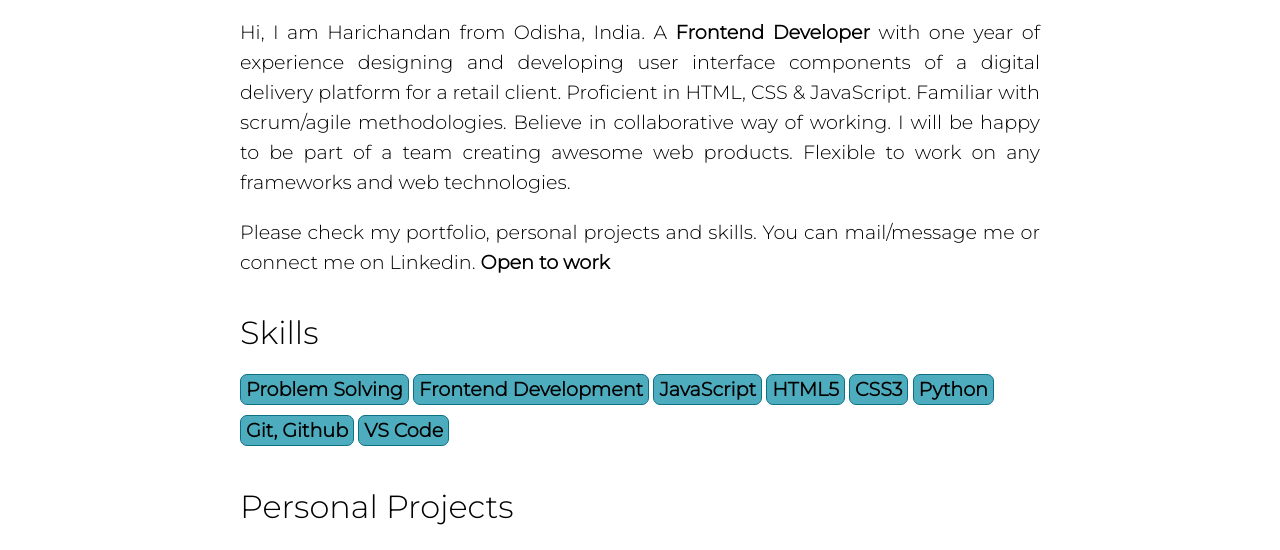
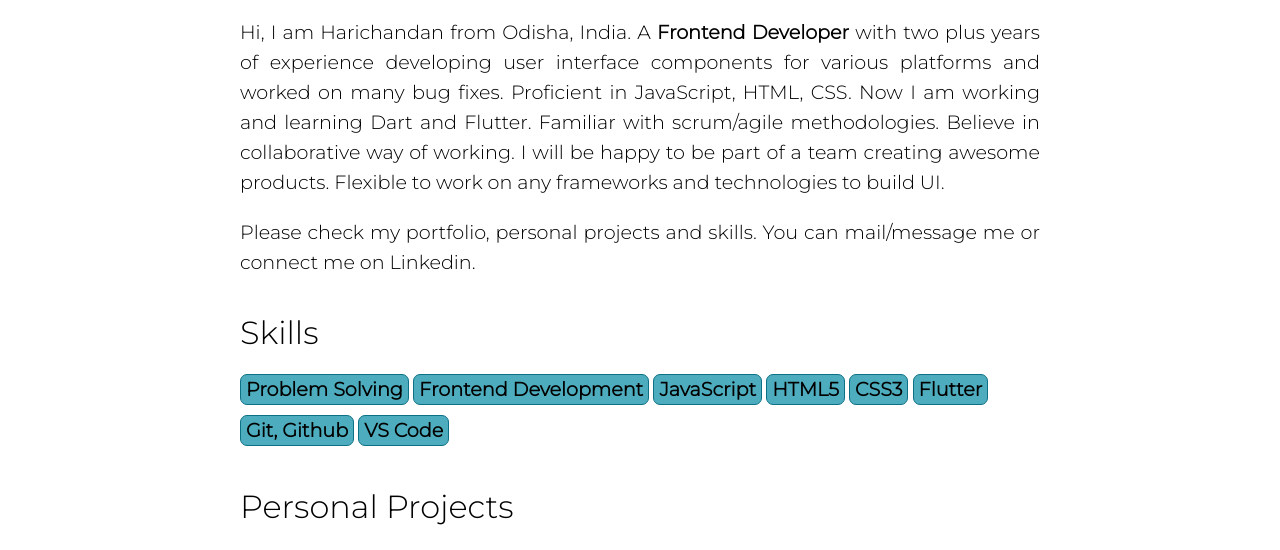
Before and after one commit to harichandanmohanty/harichandanmohanty.github.io, a plain HTML site: page index.html in a window 1280 px wide. Shown: the part 707-1257 px from the top of the page. Drawn offline with Linux system fonts and the light colour scheme.

Commit message:
update portfolio and resume

```diff
--- a/index.html
+++ b/index.html
@@ -30,7 +30,7 @@
                     <h1 class="name">Harichandan Mohanty</h1>
                     <p class="role">SOFTWARE DEVELOPER</p>
                     <p class="welcome">Hi, Welcome to my portfolio</p>
-                    <a class="resume" href="/assets/Harichandan Mohanty resume.pdf" download>Download my resume</a>
+                    <a class="resume" href="/assets/harichandanuideveloper.pdf" download>Download my resume</a>
                 </div>
             </section>
 
@@ -39,8 +39,8 @@
                     <div id="about">
                         <h2 class="headings">About me</h2>
                         <div class="paragraph">
-                            <p class="subpara">Hi, I am Harichandan from Odisha, India. A <b>Frontend Developer</b> with one year of experience designing and developing user interface components of a digital delivery platform for a retail client. Proficient in HTML, CSS & JavaScript. Familiar with scrum/agile methodologies. Believe in collaborative way of working. I will be happy to be part of a team creating awesome web products. Flexible to work on any frameworks and web technologies.</p>
-                            <p class="subpara">Please check my portfolio, personal projects and skills. You can mail/message me or connect me on Linkedin. <b>Open to work</b></p>
+                            <p class="subpara">Hi, I am Harichandan from Odisha, India. A <b>Frontend Developer</b> with two plus years of experience developing user interface components for various platforms and worked on many bug fixes. Proficient in JavaScript, HTML, CSS. Now I am  working and learning Dart and Flutter. Familiar with scrum/agile methodologies. Believe in collaborative way of working. I will be happy to be part of a team creating awesome products. Flexible to work on any frameworks and technologies to build UI.</p>
+                            <p class="subpara">Please check my portfolio, personal projects and skills. You can mail/message me or connect me on Linkedin.</p>
                         </div>
                     </div>
 
@@ -51,7 +51,7 @@
                         <p class="skill-style"><strong>JavaScript</strong></p>
                         <p class="skill-style"><strong>HTML5</strong></p>
                         <p class="skill-style"><strong>CSS3</strong></p>
-                        <p class="skill-style"><strong>Python</strong></p>
+                        <p class="skill-style"><strong>Flutter</strong></p>
                         <p class="skill-style"><strong>Git, Github</strong></p>
                         <p class="skill-style"><strong>VS Code</strong></p>
                     </div>
```
Also changed, not shown: 2 other files.
